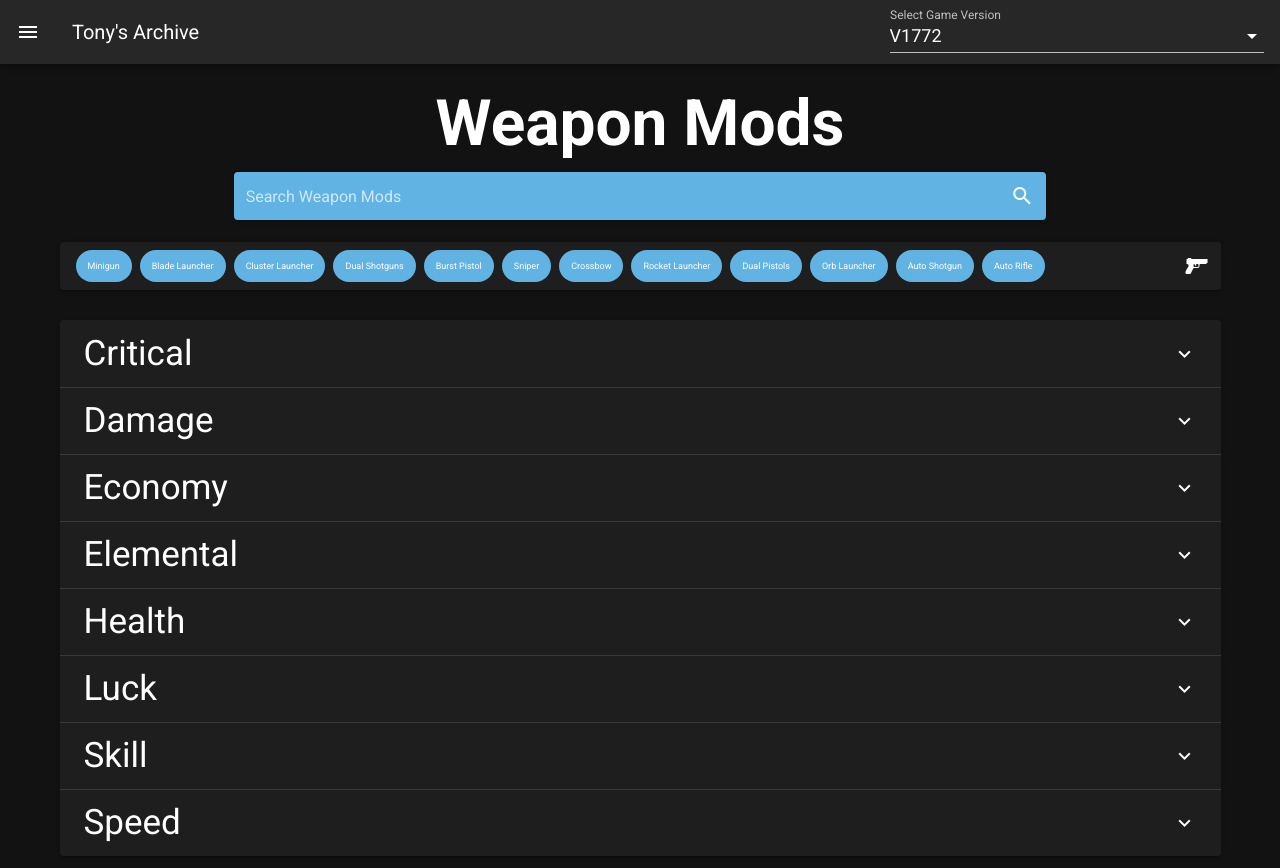
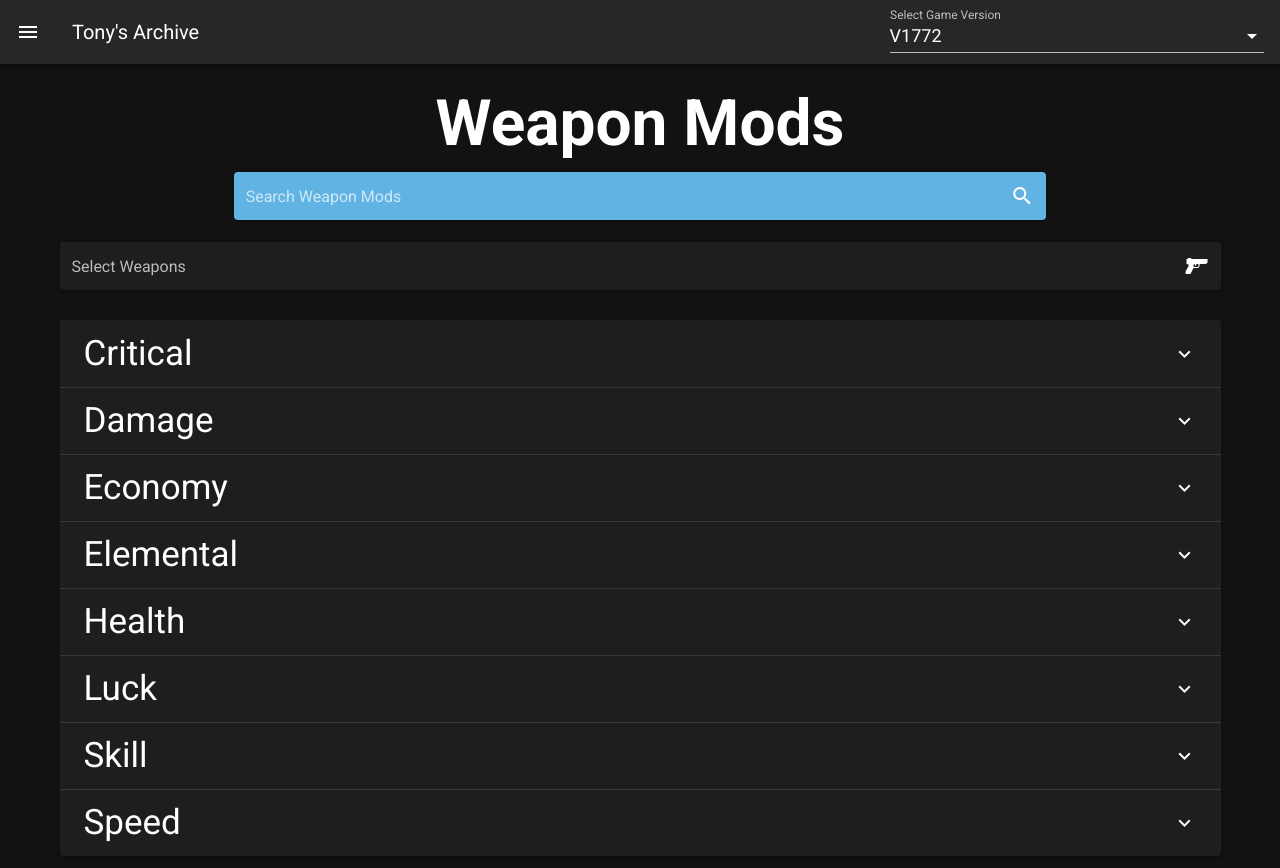
Before and after one commit to MeepsKitten/TonyTheShopkeeper, a Nuxt app: page /wmods in a window 1280 px wide. Built offline with nearby package versions, Linux system fonts and the light colour scheme.

Commit message:
version select fix

```diff
--- a/layouts/default.vue
+++ b/layouts/default.vue
@@ -19,7 +19,7 @@
       <v-toolbar-title>{{ title }}</v-toolbar-title>
       <v-spacer></v-spacer>
       <v-select class="version-dropdown" :items="versions" label="Select Game Version"
-        v-model="selectedVersion"></v-select>
+        v-model="selectedVersion" @input="onVersionChange($event)"></v-select>
     </v-app-bar>
     <v-main>
       <div class="wave-container">
@@ -83,19 +83,49 @@ export default {
   },
   provide() {
     return {
-      selectedVersion: computed(() => this.selectedVersion)
+      selectedVersion: computed(() => this.selectedVersion),
+      selectedData: computed(() => this.gameinfo)
     };
   },
 
-  created() {
+  mounted() {
     // Fetch data when the layout is mounted
     // Use the imported data directly
-    this.versions = Object.keys(data);
-    this.gameinfo = data;
+    this.versions = Object.keys(data).sort((b, a) => {
+      return a.localeCompare(b, undefined, { numeric: true });
+    });
+
+    // Check if the stored version exists in the available versions
     if (this.versions.length > 0) {
+      // Use the index 0 if the stored version doesn't exist
       this.selectedVersion = this.versions[0];
-      //this.onVersionChange();
     }
+
+    // Load the game info for the selected version
+    this.loadGameInfo();
+  },
+
+  methods: {
+    // Method to load game info based on the selected version
+    loadGameInfo() {
+      if (this.selectedVersion && data.hasOwnProperty(this.selectedVersion)) {
+        // Get the game info for the selected version
+        this.gameinfo = data[this.selectedVersion];
+        //log
+        console.log(this.selectedVersion);
+      }
+    },
+    // Method to handle version selection change
+    onVersionChange(newVersion) {
+      // Update the selected version
+      this.selectedVersion = newVersion;
+
+      // Store the selected version in localStorage
+      localStorage.setItem('selectedVersion', newVersion);
+
+      // Load the game info for the selected version
+      this.loadGameInfo();
+    },
   },
 }
 </script>
--- a/pages/gmods.vue
+++ b/pages/gmods.vue
@@ -46,17 +46,10 @@
 import data from '~/assets/data/crab-data.json';
 export default {
 
-    inject: ['selectedVersion'],
-
-    created() {
-        //log the selected version
-
-        this.perksData = data[this.selectedVersion];
-    },
+    inject: ['selectedVersion' , 'selectedData'],
 
     data() {
         return {
-            perksData: null,
             isLoading: false,
             selectedPerk: null,
             activePanels: [],
@@ -77,6 +70,9 @@ export default {
                 }
             }
             return perkNames;
+        },
+        perksData() {
+            return this.selectedData;
         },
     },
     methods: {
--- a/pages/perks.vue
+++ b/pages/perks.vue
@@ -46,17 +46,10 @@
 import data from '~/assets/data/crab-data.json';
 export default {
 
-    inject: ['selectedVersion'],
-
-    created() {
-        //log the selected version
-
-        this.perksData = data[this.selectedVersion];
-    },
+    inject: ['selectedVersion' , 'selectedData'],
 
     data() {
         return {
-            perksData: null,
             isLoading: false,
             selectedPerk: null,
             activePanels: [],
@@ -77,6 +70,9 @@ export default {
                 }
             }
             return perkNames;
+        },
+        perksData() {
+            return this.selectedData;
         },
     },
     methods: {
--- a/pages/wmods.vue
+++ b/pages/wmods.vue
@@ -63,12 +63,8 @@
 import data from '~/assets/data/crab-data.json';
 export default {
 
-    inject: ['selectedVersion'],
+    inject: ['selectedVersion' , 'selectedData'],
 
-    created() {
-        this.perksData = data[this.selectedVersion];
-
-    },
     mounted() {
         // Update clientReady to true in the mounted hook
         this.clientReady = true;
@@ -88,7 +84,6 @@ export default {
 
     data() {
         return {
-            perksData: null,
             isLoading: false,
             selectedPerk: null,
             activePanels: [],
@@ -138,6 +133,9 @@ export default {
             }
             // Convert the set to an array and return it
             return Array.from(weaponNamesSet);
+        },
+        perksData() {
+            return this.selectedData;
         },
     },
     watch: {
```
